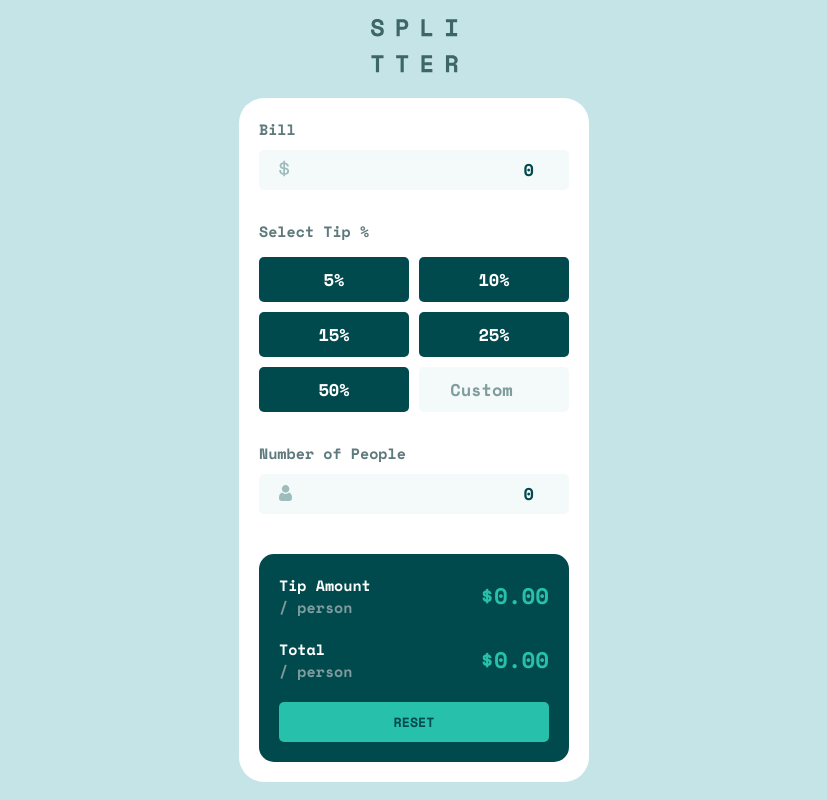
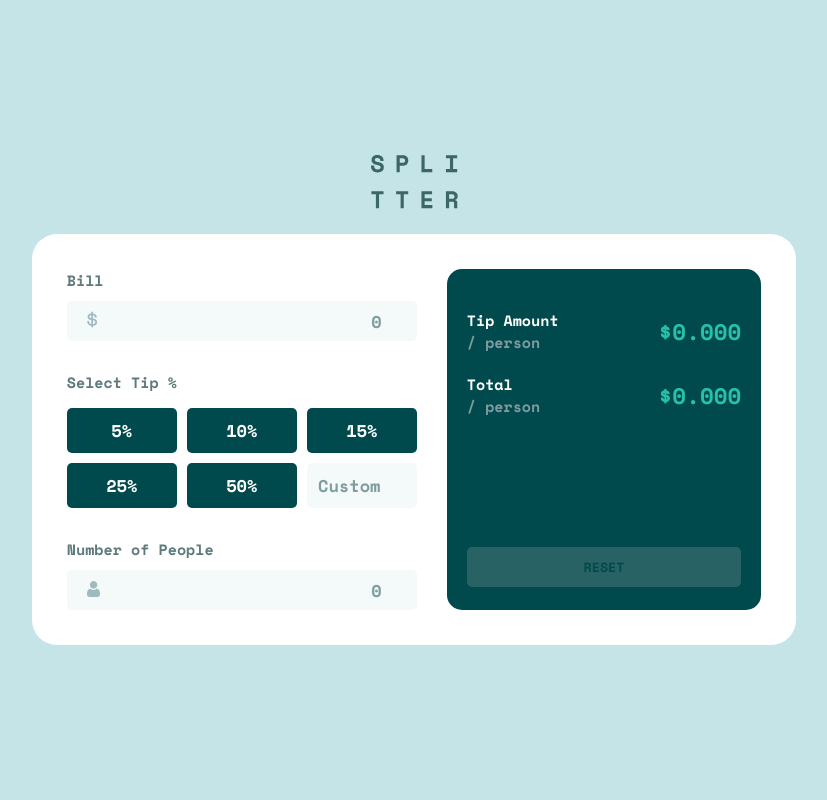
Before and after one commit to Verumun/time-tracking-app, a plain HTML site: page index.html in a window 1280 px wide. Both pictures are taken after a click on the button "5%". Shown: the whole page, without its empty margins (226-1053 px from the left). Drawn offline with nearby package versions, Linux system fonts and the light colour scheme.

Commit message:
added some functionalities

```diff
--- a/css/styles.css
+++ b/css/styles.css
@@ -66,7 +66,7 @@ body {
           color: #00494d; }
           .calc-wrapper_left form .input-control input::placeholder {
             text-align: right;
-            color: #00494d; }
+            color: #7f9c9f; }
           .calc-wrapper_left form .input-control input:focus {
             outline: 2px solid #26c0ab;
             transition: 120ms ease-out; }
@@ -132,5 +132,24 @@ body {
         cursor: pointer;
         outline: none;
         border: none;
-        background-color: #26c0ab;
+        background-color: #296265;
         color: #00494d; }
+        .calc-wrapper_right .bottom button:hover {
+          background-color: #26c0ab; }
+
+@media screen and (min-width: 768px) {
+  .calc-wrapper {
+    display: flex;
+    max-width: initial;
+    gap: 3rem;
+    padding: 3.5rem; }
+    .calc-wrapper_left .tip .tips {
+      grid-template-columns: repeat(3, 11rem); }
+    .calc-wrapper_right {
+      margin-top: initial; }
+      .calc-wrapper_right .top-container {
+        margin-top: 2rem; }
+        .calc-wrapper_right .top-container .top-flexed {
+          gap: 10rem; }
+      .calc-wrapper_right .bottom {
+        margin-top: 13rem; } }
--- a/index.html
+++ b/index.html
@@ -32,7 +32,7 @@
           </div>
           <form action="">
             <div class="input-control">
-              <input type="number" placeholder="0">
+              <input type="number" placeholder="0" id="bill-input">
               <span class="icon"><img src="images/icon-dollar.svg" alt=""></span>
             </div>
           </form>
@@ -43,12 +43,12 @@
         <div class="tip">
           <h4>Select Tip %</h4>
           <div class="tips">
-            <button class="button">5%</button>
-            <button class="button">10%</button>
-            <button class="button">15%</button>
-            <button class="button">25%</button>
-            <button class="button">50%</button>
-            <input type="number" id="custom-tip" placeholder="Custom" class="custom">
+            <button class="button button-1" value="5">5%</button>
+            <button class="button button-2" value="10">10%</button>
+            <button class="button button-3" value="15">15%</button>
+            <button class="button button-4" value="25">25%</button>
+            <button class="button button-5" value="50">50%</button>
+            <input type="number" id="custom-tip" placeholder="Custom" class="custom" min="0">
           </div>
         </div>
         <!-- End of Tip -->
@@ -62,7 +62,7 @@
 
           <form action="">
             <div class="input-control">
-              <input type="number" id="people" placeholder="0">
+              <input type="number" id="people-input" placeholder="0">
               <span class="icon"><img src="images/icon-person.svg" alt=""></span>
 
             </div>
@@ -88,7 +88,7 @@
 
             <!-- Display -->
             <div class="right">
-              <h2 id="tip-display" class="tip-display">$0.00</h2>
+              <h2 class="tip-display">$<span id="tip-display">0.00</span></h2>
             </div>
           </div>
           <!-- End of tip wrapper -->
@@ -101,7 +101,7 @@
             </div>
 
             <div class="right">
-              <h2 id="total-display" class="tip-display">$0.00</h2>
+              <h2 class="tip-display">$<span id="total-display">0.00</span></h2>
             </div>
           </div>
           <!-- End of total wrapper -->
@@ -137,5 +137,6 @@
     Challenge by <a href="https://www.frontendmentor.io?ref=challenge" target="_blank">Frontend Mentor</a>.
     Coded by <a href="#">Your Name Here</a>.
   </div> -->
+  <script src="javascript/script.js"></script>
 </body>
 </html>
--- a/javascript/script.js
+++ b/javascript/script.js
@@ -0,0 +1,76 @@
+'use strict'
+
+const billInput = document.getElementById('bill-input');
+const personsInput = document.getElementById('people-input');
+const customTipInput = document.getElementById('custom-tip');
+const buttons = document.querySelectorAll('.button');
+const resetButton = document.getElementById('reset');
+
+// DisplaY
+const tipOutput = document.getElementById('tip-display');
+const totalOutput = document.getElementById('total-display');
+
+
+let tip = 0;
+let billAmount = 0;
+let persons = 1;
+
+
+
+
+const calc = function(){
+    if(billAmount >=0 && persons >=1){
+        let totalTip = (billAmount * tip)/100;
+        let totalAmount = totalTip + billAmount;
+
+        tipOutput.innerHTML = (totalTip / persons).toFixed(3);
+        totalOutput.innerHTML = (totalAmount / persons).toFixed(3);
+    }
+}
+
+// For loop
+for(let i=0; i<buttons.length; i++){
+    buttons[i].addEventListener("click", ()=>{
+        tip = buttons[i].value;
+        calc()
+    })
+}
+
+// buttons.forEach(btn =>{
+//     btn.addEventListener("click", ()=>{
+
+//         tip = btn.value;
+//         calc()
+//     })
+// })
+
+billInput.addEventListener("input", ()=>{
+    billAmount = billInput.value;
+    calc()
+});
+
+personsInput.addEventListener("input", ()=>{
+    persons = personsInput.value;
+    calc()
+});
+
+customTipInput.addEventListener("input", ()=>{
+    tip = customTipInput.value;
+    calc()
+});
+
+
+
+
+// My initial Approach
+
+// billInput.addEventListener("input", function(){
+
+//     if(tip5Percent.addEventListener('click', function(){
+//         result = (billInput.value * 0.05).toFixed(2);
+//         // tipAmountPerson = result/NoPeople;
+//         console.log(result)
+
+//         tipOutput.innerText = result;
+//     }));
+// })
--- a/sass/main.scss
+++ b/sass/main.scss
@@ -10,6 +10,8 @@
 html{
     font-size: 62.5%;
 }
+
+
 
 input, button{
     font-family: 'Space Mono', monospace;
@@ -26,6 +28,7 @@ body{
     height: 100vh;
     background-color: $Light-grayish-cyan;
     font-size: 1.5rem;
+    // overflow-x: scroll;
 }
 
 
@@ -87,7 +90,7 @@ body{
 
                     &::placeholder{
                         text-align: right;
-                        color: $Very-dark-cyan;
+                        color: $Grayish-cyan;
                     }
 
                     &:focus{
@@ -193,10 +196,51 @@ body{
                 cursor: pointer;
                 outline: none;
                 border: none;
-                background-color: $Strong-cyan;
+                background-color: hsl(183, 42%, 28%);
                 color: $Very-dark-cyan;
+
+                &:hover{background-color: $Strong-cyan;}
 
             }
         }
     }
 }
+
+
+
+@media screen and (min-width: 768px){
+    .calc-wrapper{
+        display: flex;
+        max-width: initial;
+        gap: 3rem;
+        padding: 3.5rem;
+
+        &_left{
+
+            .tip{
+
+                .tips{
+                    grid-template-columns: repeat(3, 11rem);
+                }
+            }
+        }
+
+        &_right{
+            margin-top:initial;
+
+            .top-container{
+                margin-top: 2rem;
+                // display: flex;
+
+                .top-flexed{
+                    // justify-content: initial;
+                    gap: 10rem;
+                }
+            }
+
+            .bottom{
+                margin-top: 13rem;
+            }
+        }
+    }
+}
```
